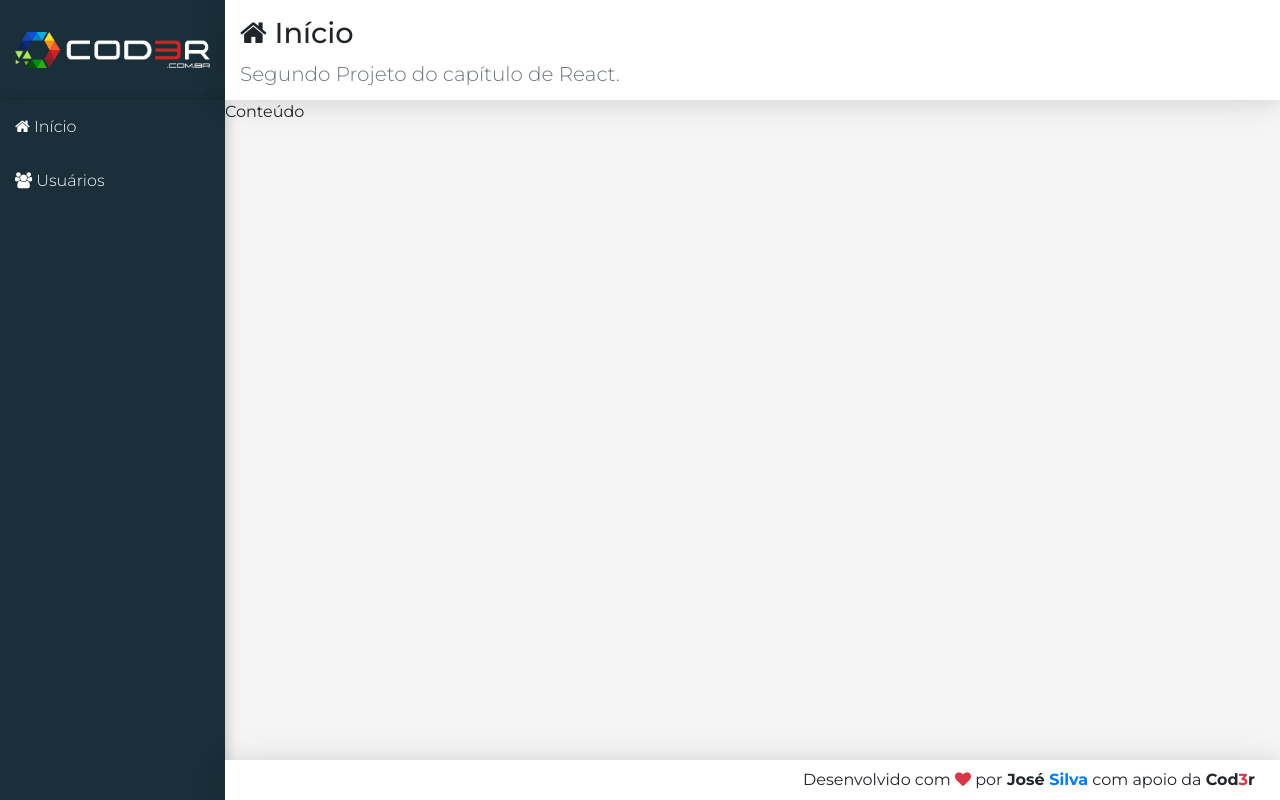
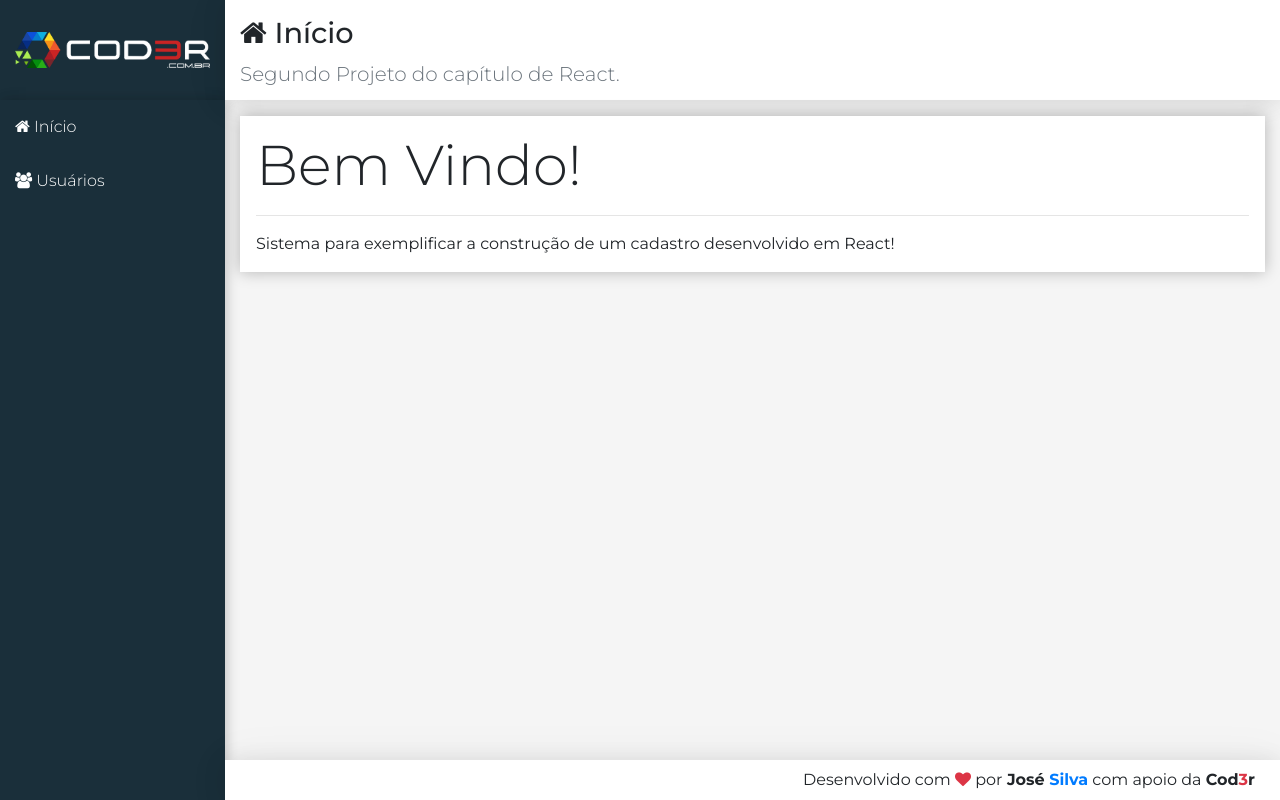
Before and after one commit to jnsilva1/curso-web-moderno, a React (Create React App) app in the folder 21 - react/crud/frontend/: page / in a window 1280 px wide. Built offline with nearby package versions, Linux system fonts and the light colour scheme.

Commit message:
Componente Conteúdo (Home)

```diff
--- /dev/null
+++ b/21 - react/crud/frontend/src/components/home/Home.jsx
@@ -0,0 +1,12 @@
+import React from "react"
+import Main from  "../template/Main"
+
+const Home = props =>
+    <Main icon="home" title="Início"
+        subtitle="Segundo Projeto do capítulo de React.">
+        <div className="display-4">Bem Vindo!</div>
+        <hr />
+        <p className="mb-0">Sistema para exemplificar a construção de um cadastro desenvolvido em React!</p>
+    </Main>
+
+export default Home
--- a/21 - react/crud/frontend/src/components/template/Main.css
+++ b/21 - react/crud/frontend/src/components/template/Main.css
@@ -0,0 +1,4 @@
+main > div{
+    background-color: #fff;
+    box-shadow: var(--shadow-main-content);
+}
--- a/21 - react/crud/frontend/src/components/template/Main.jsx
+++ b/21 - react/crud/frontend/src/components/template/Main.jsx
@@ -5,8 +5,10 @@ import Header from './Header'
 const Main = props =>
     <Fragment>
         <Header {...props}/>
-        <main className="content">
-            Conteúdo
+        <main className="content container-fluid">
+            <div className="p-3 mt-3">
+                {props.children}
+            </div>
         </main>
     </Fragment>
 
--- a/21 - react/crud/frontend/src/main/App.css
+++ b/21 - react/crud/frontend/src/main/App.css
@@ -13,6 +13,8 @@
     --shadow-menu:
         2px 0 10px 0 rgba(0, 0, 0, 0.12),
         2px 0 15px 0 rgba(0, 0, 0, 0.09);
+
+    --shadow-main-content: 0px 0px 15px #0004;
 }
 
 
--- a/21 - react/crud/frontend/src/main/App.jsx
+++ b/21 - react/crud/frontend/src/main/App.jsx
@@ -5,15 +5,14 @@ import React from 'react'
 
 import Logo from '../components/template/Logo'
 import Nav from '../components/template/Nav'
-import Main from '../components/template/Main'
+import Home from '../components/home/Home'
 import Footer from '../components/template/Footer'
 
 const App = props =>
     <div className="app">
         <Logo />
         <Nav />
-        <Main icon="home" title="Início"
-            subtitle="Segundo Projeto do capítulo de React."/>
+        <Home />
         <Footer />
     </div>
 export default App
```
